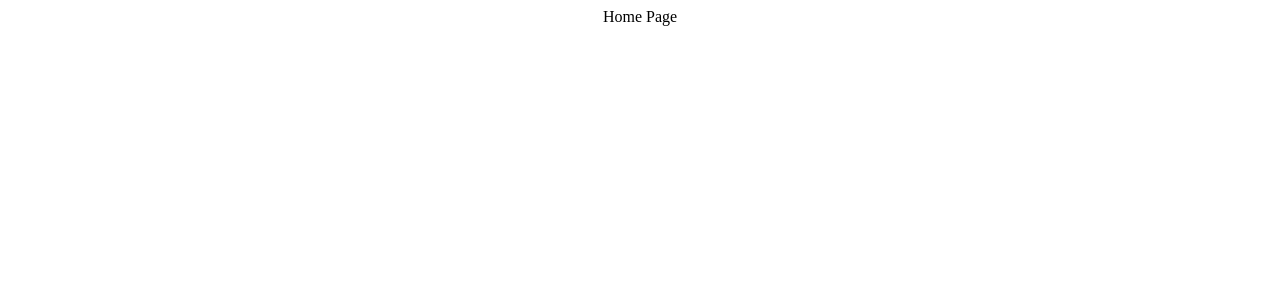
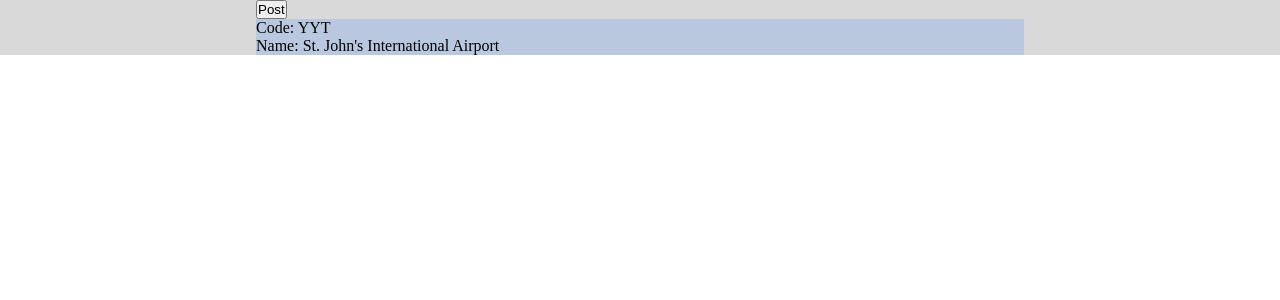
Before and after one commit to KeyinDevsFinal/FSFrontEnd, a React (Create React App) app: page /home in a window 1280 px wide. Shown: the top 300 px of the page. Built offline with nearby package versions, Linux system fonts and the light colour scheme.

Commit message:
|_^_| - route for logging on in place.

```diff
--- a/src/App.css
+++ b/src/App.css
@@ -1,38 +1,24 @@
-.App {
+* {
+  margin: 0;
+  padding: 0;
+}
+
+.home {
+  width: 60%;
+  margin: auto;
+}
+
+.login {
+  width: 60%;
+  margin: 56px auto;
   text-align: center;
 }
 
-.App-logo {
-  height: 40vmin;
-  pointer-events: none;
+.data {
+  background-color: rgba(0,100,255,0.15);
 }
 
-@media (prefers-reduced-motion: no-preference) {
-  .App-logo {
-    animation: App-logo-spin infinite 20s linear;
-  }
+.display {
+  width: 100%;
+  background-color: rgba(0,0,0,0.15);
 }
-
-.App-header {
-  background-color: #282c34;
-  min-height: 100vh;
-  display: flex;
-  flex-direction: column;
-  align-items: center;
-  justify-content: center;
-  font-size: calc(10px + 2vmin);
-  color: white;
-}
-
-.App-link {
-  color: #61dafb;
-}
-
-@keyframes App-logo-spin {
-  from {
-    transform: rotate(0deg);
-  }
-  to {
-    transform: rotate(360deg);
-  }
-}
--- a/src/App.js
+++ b/src/App.js
@@ -2,19 +2,21 @@ import './App.css';
 import {BrowserRouter as Router, Navigate, Route, Routes} from 'react-router-dom';
 import Login from "./components/Login";
 import Home from "./components/Home";
+import {useState} from "react";
 
 function App() {
+    const [user, setUser] = useState({"username": "", "password": ""});
 
     return (
-        <div className="App">
+        <>
             <Router>
                 <Routes>
-                    <Route path={"/"} element={<Navigate to={"/login"} replace />}/>
-                    <Route path={"/login"} element={<Login />}/>
-                    <Route path={"/home"} element={<Home />}/>
+                    <Route path={"/"} element={<Navigate to={"/login"} />}/>
+                    <Route path={"/login"} element={<Login setUser={setUser}/>}/>
+                    {user && <Route path={"/home"} element={<Home user={user}/>} />}
                 </Routes>
             </Router>
-        </div>
+        </>
     );
 }
 
--- /dev/null
+++ b/src/components/Get.jsx
@@ -0,0 +1,21 @@
+const Get = (props) => {
+    let tmp = [];
+
+    tmp.push(
+        <div className={"data"}>
+            <text>
+                Code: YYT <br/>
+                Name: St. John's International Airport <br/>
+            </text>
+        </div>
+    )
+
+    return (
+        <div className={"get"}>
+            {tmp}
+        </div>
+    )
+
+};
+
+export default Get;
--- a/src/components/Home.jsx
+++ b/src/components/Home.jsx
@@ -1,7 +1,18 @@
-const Home = () => {
+import Get from "./Get";
+import {useState} from "react";
+import Post from "./Post";
+
+const Home = (props) => {
+    const [post, setShowPost] = useState(false);
+
+
     return (
-        <div className={"home"}>
-            Home Page
+        <div className={"display"}>
+            <div className={"home"}>
+                <button onClick={() => setShowPost(!post)}>Post</button>
+                <Get />
+                {post && <Post />}
+            </div>
         </div>
     )
 }
--- a/src/components/Login.jsx
+++ b/src/components/Login.jsx
@@ -1,51 +1,48 @@
-import React from 'react';
-import {Component} from "react";
+import React, { useState } from 'react';
+import { useNavigate } from 'react-router-dom';
 
-class Login extends Component {
-    constructor(props) {
-        super(props);
+const Login = (props) => {
+    const [username, setUsername] = useState('');
+    const [password, setPassword] = useState('');
+    const navigate = useNavigate();
 
-        this.state = {
-            username: '',
-            password: ''
-        };
-
-        this.handleChange = this.handleChange.bind(this);
-        this.handleSubmit = this.handleSubmit.bind(this);
+    const handleChange = (event) => {
+        switch (event.target.name) {
+            case 'username':
+                setUsername(event.target.value);
+                break;
+            case 'password':
+                setPassword(event.target.value);
+                break;
+            default:
+                break;
+        }
     }
 
-    // bro how do i get this to redirect to the /home path
-    userLogin(props) {
-        alert('Username: ' + this.state.username + ' Password: ' + this.state.password);
-    };
+    const login = () => {
+        // TODO: Implement login logic
+        props.setUser({username: username, password: password})
+        navigate('/home');
 
-    handleChange(event) {
-        this.setState({[event.target.name]: event.target.value});
     }
 
-    handleSubmit(event) {
-        this.userLogin(this.props)
-        event.preventDefault();
-    }
-
-    render() {
-        const {username, password} = this.state;
-        return (
-            <form onSubmit={this.handleSubmit}>
+    return (
+        <div className={"login"}>
+            <form onSubmit={login}>
                 <div className={"userName-input"}>
                     <label htmlFor="username">Username</label>
-                    <input type="text" name="username" value={username} onChange={this.handleChange} />
+                    <input type="text" name="username" value={username} onChange={handleChange} />
                 </div>
 
                 <div className={"password-input"}>
                     <label htmlFor="password">Password</label>
-                    <input type="password" name="password" value={password} onChange={this.handleChange} />
+                    <input type="password" name="password" value={password} onChange={handleChange} />
                 </div>
 
                 <button type="submit">Login</button>
             </form>
-        );
-    }
+        </div>
+    );
 }
 
 export default Login;
--- /dev/null
+++ b/src/components/Post.jsx
@@ -0,0 +1,18 @@
+const Post = (props) => {
+    return (
+        <div className={"post"}>
+            <form>
+                <label>Data type:</label>
+                <select>
+                    <option value={"airport"}>Airport</option>
+                    <option value={"city"}>City</option>
+                    <option value={"aircraft"}>Aircraft</option>
+                    <option value={"flight"}>Flight</option>
+                    <option value={"passenger"}>Passenger</option>
+                </select>
+            </form>
+        </div>
+    );
+}
+
+export default Post;
```
